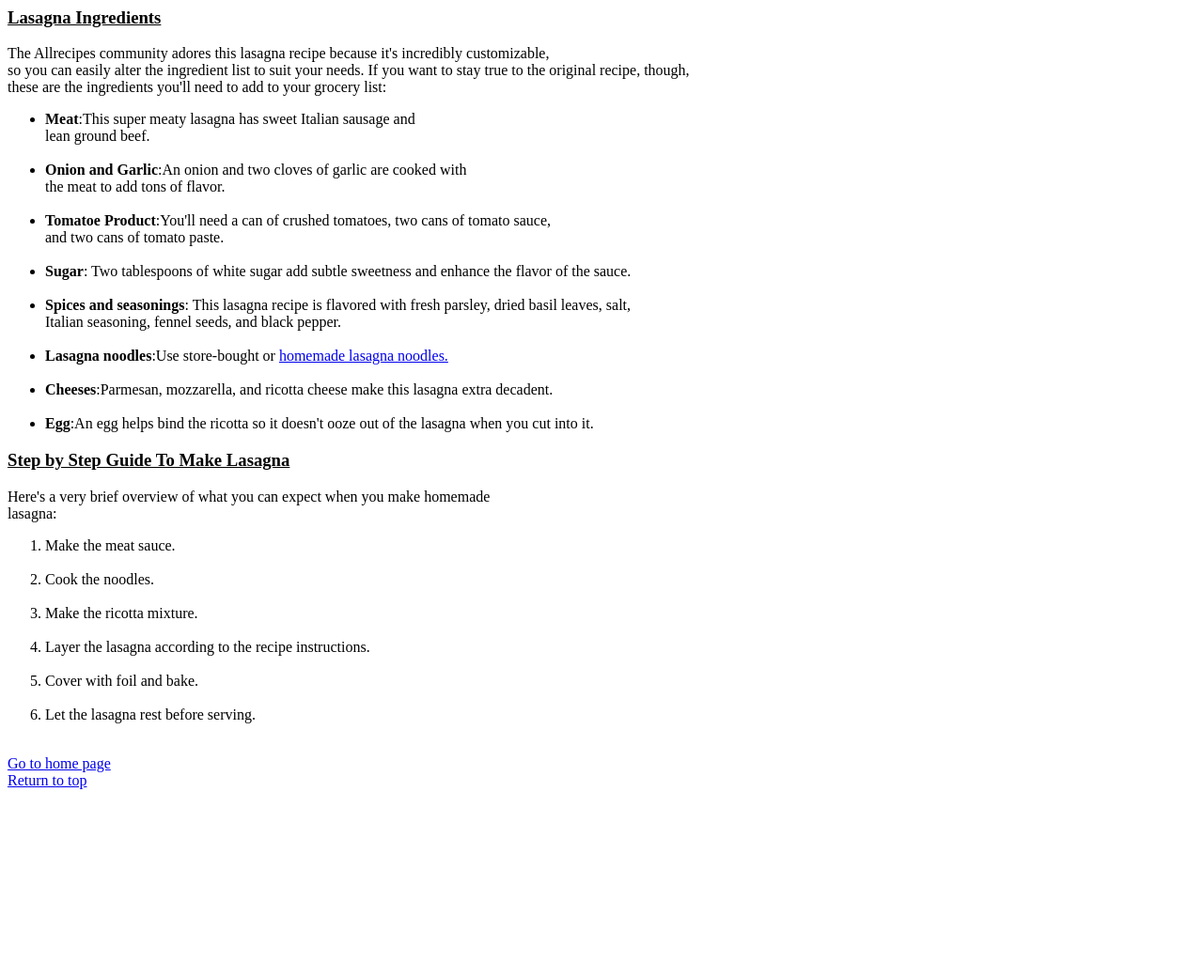
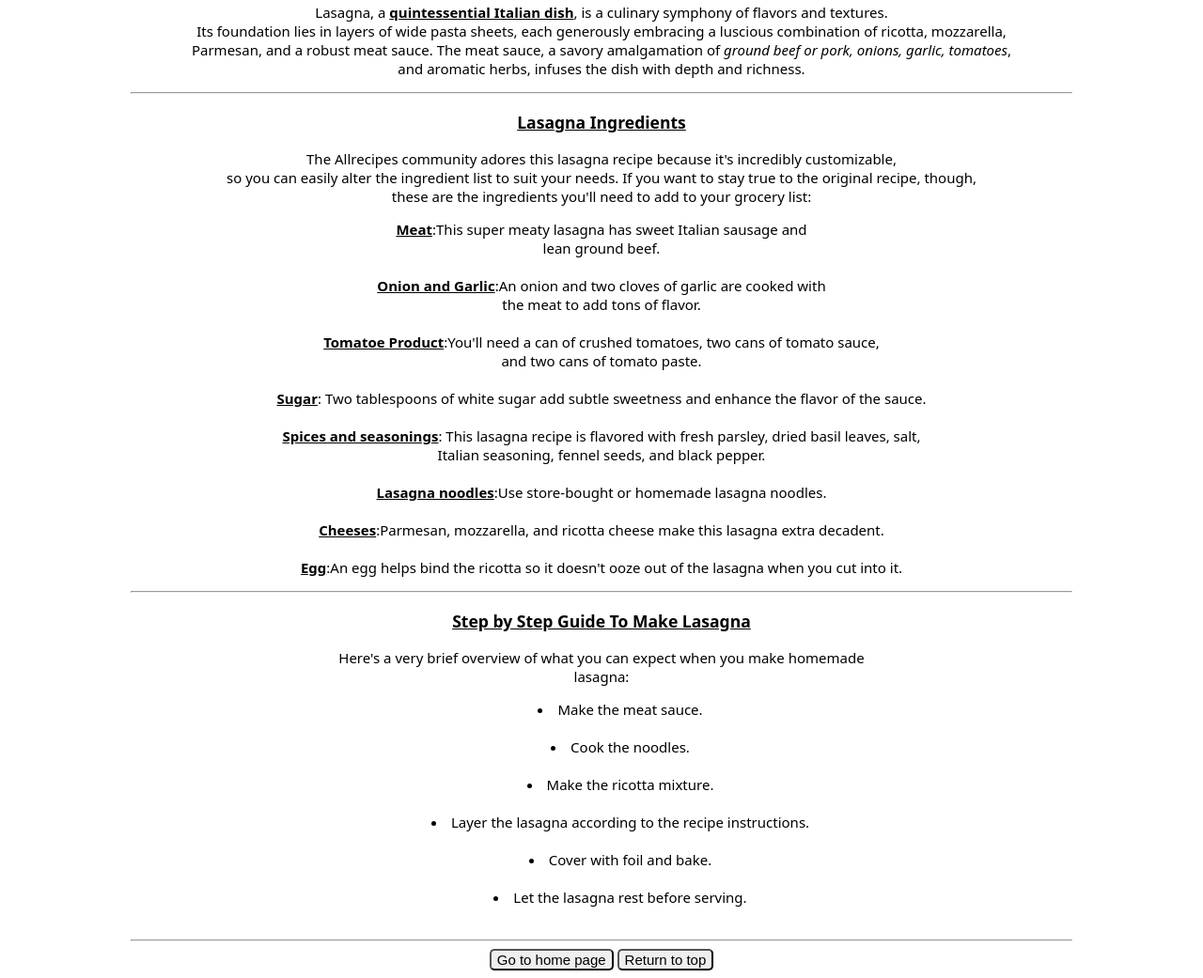
Before and after one commit to Thesameerjung-1/Recipes, a plain HTML site: page recipes/lasagna.html in a window 1280 px wide. Shown: the part 493-1534 px from the top of the page at 94% size. Before the commit the page ends 1341 px from the top, so only its background shows below. Drawn offline with Linux system fonts and the light colour scheme.

Commit message:
Added/ modified the lasagna section by my own
Leared a little new thing i myself modified the lasagna section with my
knowledge i got before
i have more than other CSS while i'm learning now.njk

```diff
--- /dev/null
+++ b/css/lasagna.css
@@ -0,0 +1,90 @@
+
+        /*
+        Before starting i have wrote CSS by my own
+        did by remembering by myself.
+             */
+
+
+
+body{
+    font-family: system-ui, -apple-system, BlinkMacSystemFont, 'Segoe UI', Roboto, Oxygen, Ubuntu, Cantarell, 'Open Sans', 'Helvetica Neue', sans-serif;
+    font-size: 15px;
+    text-align: center;
+}
+
+
+li , ul{
+    list-style: none;
+    padding: 0px;
+
+}
+
+ol .lists{
+    list-style:disc;
+    list-style-position: inside;
+}
+
+a{
+    text-decoration: none;
+    color: black;
+}
+
+a:hover:not(.exter){
+    color: white;
+}
+
+strong{
+    text-decoration: underline;
+}
+
+button{
+    font-size: 15px;
+    /* border: 25px; */
+    border-radius: 5px;
+    transition: 120ms;
+}
+
+button:hover{
+    background-color: black;
+    font-size: 18px;
+}
+
+
+/* h3{
+    padding-left: 100px ;
+} */
+
+/*
+h3, img{
+    height: auto;
+    width: 550px;
+    text-align: center;
+} */
+
+hr{
+    padding-right: 500px;
+    width: 500px;
+}
+
+.image{
+    width: 400px;
+    height: 400px;
+    display: flex;
+    /* border: 2px solid; */
+    justify-content: center;
+    align-items: center;
+    margin-left: 735px;
+}
+
+
+
+.image img{
+    height:310px;
+    width:310px;
+    transition: 125ms;
+}
+
+.image img:hover{
+    height: 380px;
+    width: 380px;
+}
--- a/recipes/lasagna.html
+++ b/recipes/lasagna.html
@@ -4,22 +4,35 @@
     <meta charset="UTF-8">
     <meta name="viewport" content="width=device-width, initial-scale=1.0">
     <title>Lasagna</title>
+    <link rel="stylesheet" href="../css/lasagna.css">
 </head>
 <body>
+
+    <!-- Just a h1 header -->
+    <div class="main">
   <u>  <h1 id="header">Lasagna</h1> </u>
-    <img src="../img/las.jpg" alt="Lasagna" height="310" width="310">
 
 
+  <!-- Added image of lasagna -->
+
+  <div class="image">
+        <img src="../img/las.jpg" alt="Lasagna">
+  </div>
+
+        <!-- WROTE SOMETHING ABOUT THE DISH -->
     <p>Lasagna, a <strong>quintessential Italian dish</strong>, is a culinary symphony of flavors and textures. <br>
     Its foundation lies in layers of wide pasta sheets, each generously embracing a luscious combination of ricotta, mozzarella,<br> Parmesan, and a robust meat sauce.
     The meat sauce, a savory amalgamation of<em> ground beef or pork, onions, garlic, tomatoes</em>,<br> and aromatic herbs, infuses the dish with depth and richness.</p>
 
+    <hr>
+
+            <!-- Added the basic ingredients used on lasagna -->
    <u> <h3>Lasagna Ingredients</h3></u>
     <p>The Allrecipes community adores this lasagna recipe because it's incredibly customizable, <br>
         so you can easily alter the ingredient list to suit your needs. If you want to stay true to the original recipe, though,<br>
         these are the ingredients you'll need to add to your grocery list:</p>
 
-
+            <!-- Created a list in Un-Ordered List for the Ingredients -->
     <ul>
         <li>
             <strong>Meat</strong>:This super meaty lasagna has sweet Italian sausage and<br> lean ground beef.
@@ -52,7 +65,7 @@
         <br>
 
         <li>
-            <strong> Lasagna noodles</strong>:Use store-bought or <a href="https://www.allrecipes.com/recipe/266023/homemade-lasagna-sheets/" target="_blank">homemade lasagna noodles.</a>
+            <strong> Lasagna noodles</strong>:Use store-bought or <a href="https://www.allrecipes.com/recipe/266023/homemade-lasagna-sheets/" target="_blank" class="exter">homemade lasagna noodles.</a>
         </li>
 
             <br>
@@ -67,33 +80,44 @@
             <strong>Egg</strong>:An egg helps bind the ricotta so it doesn't ooze out of the lasagna when you cut into it.
         </li>
     </ul>
+    <hr>
 
+    <!-- Write a step by step guide to make a LASAGNA -->
 
  <u>   <h3>Step by Step Guide To Make Lasagna</h3> </u>
     <p>Here's a very brief overview of what you can expect when you make homemade <br>lasagna:</p>
 
-    <ol>
-        <li>Make the meat sauce.</li>
+
+    <!-- Made a lists on On-Ordered lists -->
+
+    <ol >
+        <li class="lists">Make the meat sauce.</li>
         <br>
 
-        <li>Cook the noodles.</li>
+        <li class="lists">Cook the noodles.</li>
         <br>
 
-        <li>Make the ricotta mixture.</li>
+        <li class="lists">Make the ricotta mixture.</li>
         <br>
 
-        <li>Layer the lasagna according to the recipe instructions.</li>
+        <li class="lists">Layer the lasagna according to the recipe instructions.</li>
         <br>
 
-        <li>Cover with foil and bake.</li>
+        <li class="lists">Cover with foil and bake.</li>
         <br>
 
-        <li>Let the lasagna rest before serving.</li>
+        <li class="lists">Let the lasagna rest before serving.</li>
         <br>
     </ol>
+    <hr>
 
-    <a href="../index.html">Go to home page</a><br>
-    <a href="#header">Return to top</a>
+            <!-- This are the last button for -->
+
+    <div class="btn_last">
+        <!-- This is to return in Homepage   -->     <button class="btn_last1"><a href="../index.html">Go to home page</a></button>
+        <!-- This is to return in TOP   -->     <button class="btn_last2"><a href="#header">Return to top</a></button>
+    </div>
+</div>
 
 </body>
 </html>
```
Also changed, not shown: css/styles.css (line endings or trailing spaces).
